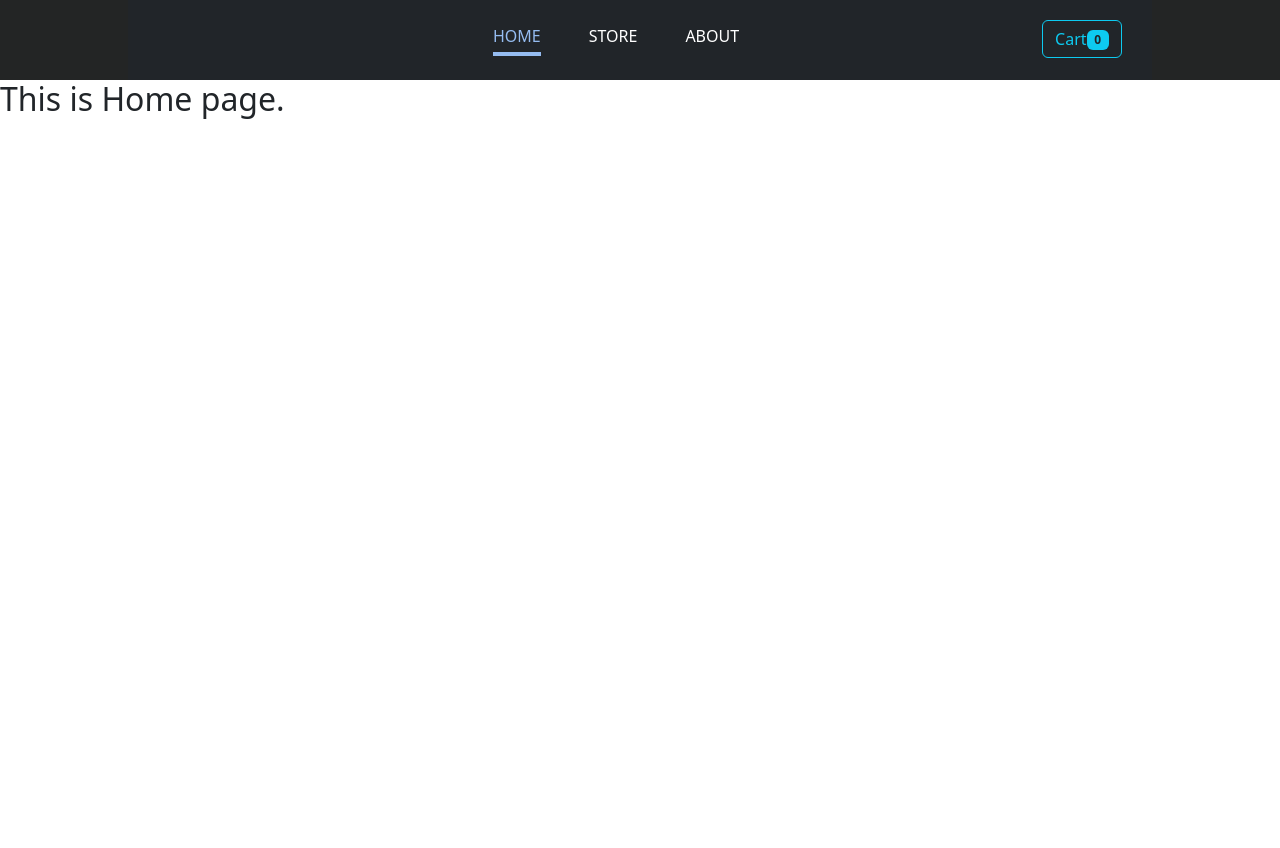
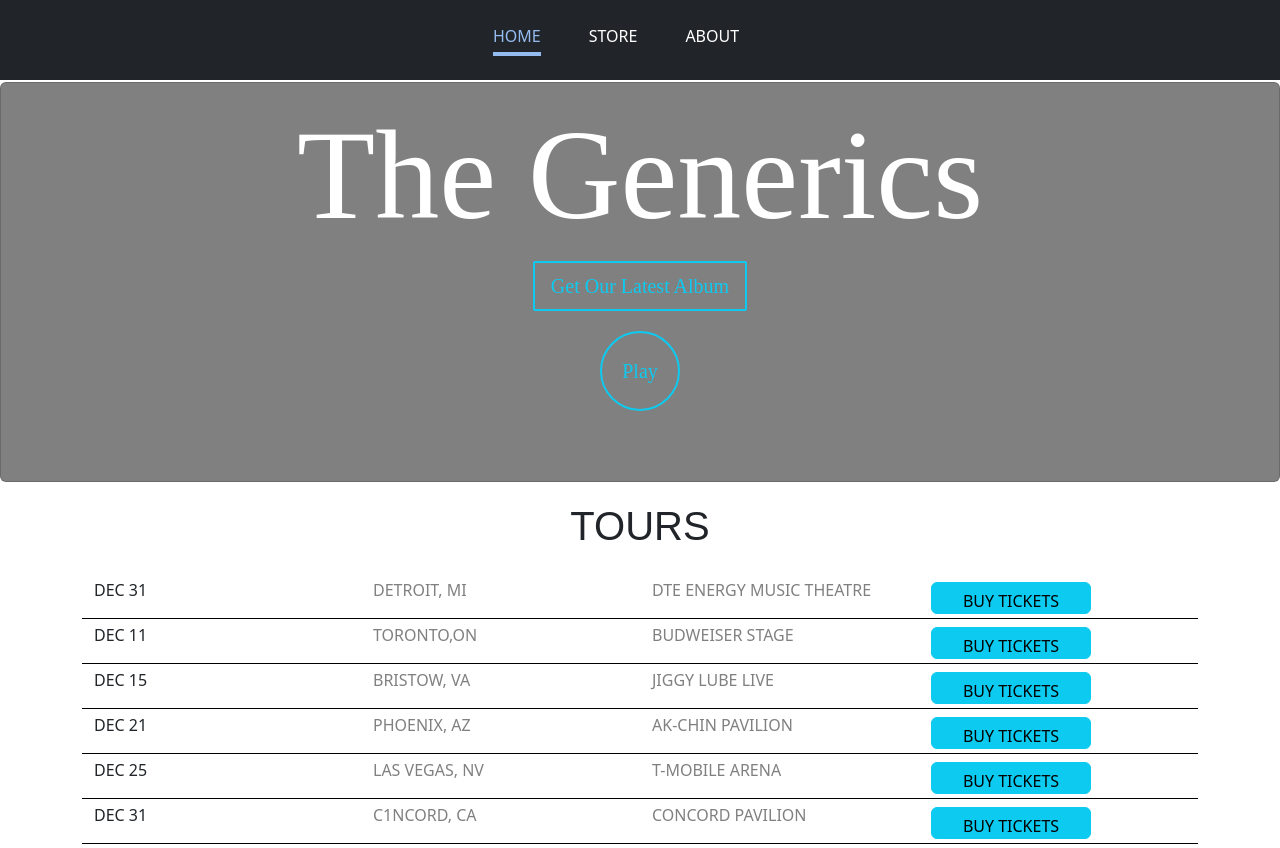
Before and after one commit to Varsha0095/react-bootstrap-ecom, a React (Create React App) app: page /home in a window 1280 px wide. Before the commit the page ends 800 px from the top, so only its background shows below. Built offline with nearby package versions, Linux system fonts and the light colour scheme.

Commit message:
task-5 (Home Page Added)

```diff
--- a/src/App.js
+++ b/src/App.js
@@ -34,7 +34,6 @@ let App = (props) => {
   return (
     <>
       {show && <Cart onHide={handleClose} onRemove={onRemove} />}
-      <MainHeader onShow={handleShow} />
       <main>
       <Route path="/about">
         <About />
@@ -43,6 +42,7 @@ let App = (props) => {
         <Home />
       </Route>
       <Route path='/store'>
+      <MainHeader onShow={handleShow} />
       <CardForm onAddToCart={addToCartHandler} onShow={handleShow} />
       </Route>
       </main>
--- a/src/components/MainHeader.module.css
+++ b/src/components/MainHeader.module.css
@@ -2,7 +2,7 @@
     width: 100%;
     height: 5rem;
     background-color: #232525;
-    padding: 0 10%;
+    padding: 0 0;
   }
 
   .header nav {
@@ -36,3 +36,31 @@
     padding-bottom: 0.25rem;
     border-bottom: 4px solid #95bcf0;
   }
+
+  /* .header button {
+    cursor: pointer;
+    display: block;
+    border: 2px solid #56CCF2;
+    border-radius: 50%;
+    padding: 20px;
+    font-size: 30px;
+    font-weight: 200;
+    margin: 20px auto;
+    background: inherit;
+    color: #56CCF2;
+
+  }
+
+  .header btn{
+    display: block;
+    border: 1px solid #56CCF2;
+    border-radius: 0%;
+    padding: 15px 30px;
+    font-size: 23px;
+    font-weight: 200;
+    margin: 10px auto;
+    background: inherit;
+    cursor: pointer;
+    color: white;
+
+  } */
--- a/src/components/Pages/About.js
+++ b/src/components/Pages/About.js
@@ -1,5 +1,24 @@
+import { Navbar, Nav } from "react-bootstrap";
+import { NavLink } from "react-router-dom";
+import classes from '../MainHeader.module.css';
+
 const About = () => {
   return (
+    <><header className={classes.header}>
+    <Navbar className="justify-content-center" bg="dark" variant="dark">
+      <Nav>
+        <NavLink activeClassName={classes.active} to="/home" className="me-5">
+          HOME
+        </NavLink>
+        <NavLink activeClassName={classes.active} to="/store" className="me-5">
+          STORE
+        </NavLink>
+        <NavLink activeClassName={classes.active} to="/about" className="me-5">
+          ABOUT
+        </NavLink>
+      </Nav>
+    </Navbar>
+    </header>
     <div>
       <h1
         style={{ textAlign: "center", fontFamily: "fantasy", padding: "20px" }}
@@ -29,6 +48,7 @@ const About = () => {
         Him whom something large cisterns.
       </p>
     </div>
+    </>
   );
 };
 
--- /dev/null
+++ b/src/components/Pages/Home.css
@@ -0,0 +1,19 @@
+.album-Btn {
+    border: "2px solid";
+    cursor: "pointer";
+    border-radius: "2px 2px";
+    font-style: "5px bold";
+}
+
+.playBtn {
+    cursor: pointer;
+    display: block;
+    border: 2px solid #56CCF2;
+    border-radius: 50%;
+    padding: 20px;
+    font-size: 30px;
+    font-weight: 200;
+    margin: 20px auto;
+    background: inherit;
+    color: #56CCF2;
+}
--- a/src/components/Pages/Home.js
+++ b/src/components/Pages/Home.js
@@ -1,9 +1,86 @@
+import { Navbar, Nav, Card, Button } from "react-bootstrap";
+import { NavLink } from "react-router-dom";
+import HomeBody from "./HomeBody";
+import classes from "../MainHeader.module.css";
+import "./Home.css";
+
 const Home = () => {
-    return(
-        <div>
-            <h2>This is Home page.</h2>
-        </div>
-    )
+  return (
+    <>
+      <header className={classes.header}>
+        <Navbar className="justify-content-center" bg="dark" variant="dark">
+          <Nav>
+            <NavLink
+              activeClassName={classes.active}
+              to="/home"
+              className="me-5"
+            >
+              HOME
+            </NavLink>
+            <NavLink
+              activeClassName={classes.active}
+              to="/store"
+              className="me-5"
+            >
+              STORE
+            </NavLink>
+            <NavLink
+              activeClassName={classes.active}
+              to="/about"
+              className="me-5"
+            >
+              ABOUT
+            </NavLink>
+          </Nav>
+        </Navbar>
+        </header>
+        <Card
+          style={{
+            height: "25rem",
+            backgroundColor: "#808080",
+            marginTop: "2px",
+          }}
+        >
+          <Card.Body
+            style={{
+              color: "white",
+              textAlign: "center",
+              fontFamily: "timesnewroman",
+            }}
+          >
+            <h1 style={{ fontSize: "8rem" }}>The Generics</h1>
+            <Button
+              variant="outline-info"
+              size="lg"
+              style={{
+                border: "2px solid",
+                cursor: "pointer",
+                borderRadius: "2px 2px",
+                fontStyle: "5px bold",
+              }}
+            >
+              Get Our Latest Album
+            </Button>
+            <Button
+              variant="outline-info"
+              size="lg"
+              style={{
+                display: "block",
+                borderRadius: "50%",
+                height: "5rem",
+                width: "5rem",
+                border: "2px solid",
+                margin: "20px auto",
+                cursor: "pointer",
+              }}
+            >
+              Play
+            </Button>
+          </Card.Body>
+        </Card>
+        <HomeBody />
+    </>
+  );
 };
 
 export default Home;
--- /dev/null
+++ b/src/components/Pages/HomeBody.js
@@ -0,0 +1,43 @@
+import { Button, Container, Row, Col } from "react-bootstrap"
+
+const HomeBody = () => {
+    return(
+        <Container>
+            <h1 style={{textAlign: 'center', fontFamily: "fantasy", padding: '20px'}}>TOURS</h1>
+            <div>
+                <Row style={{borderBottom: '1px solid black', margin: '4px auto'}}>
+                    <Col><span>DEC 31</span></Col>
+                    <Col><span style={{color: 'gray'}}>DETROIT, MI</span></Col>
+                    <Col><span style={{color: 'gray'}}>DTE ENERGY MUSIC THEATRE</span></Col>
+                    <Col><Button variant="info" style={{margin: '4px auto' , height: '2rem', width: '10rem'}}>BUY TICKETS</Button></Col>
+                </Row><Row style={{borderBottom: '1px solid black', margin: '4px auto'}}>
+                    <Col><span>DEC 11</span></Col>
+                    <Col><span style={{color: 'gray'}}>TORONTO,ON</span></Col>
+                    <Col><span style={{color: 'gray'}}>BUDWEISER STAGE</span></Col>
+                    <Col><Button variant="info" style={{margin: '4px auto' , height: '2rem', width: '10rem'}}>BUY TICKETS</Button></Col>
+                </Row><Row style={{borderBottom: '1px solid black', margin: '4px auto'}}>
+                    <Col><span>DEC 15</span></Col>
+                    <Col><span style={{color: 'gray'}}>BRISTOW, VA</span></Col>
+                    <Col><span style={{color: 'gray'}}>JIGGY LUBE LIVE</span></Col>
+                    <Col><Button variant="info" style={{margin: '4px auto' , height: '2rem', width: '10rem'}}>BUY TICKETS</Button></Col>
+                </Row><Row style={{borderBottom: '1px solid black', margin: '4px auto'}}>
+                    <Col><span>DEC 21</span></Col>
+                    <Col><span style={{color: 'gray'}}>PHOENIX, AZ</span></Col>
+                    <Col><span style={{color: 'gray'}}>AK-CHIN PAVILION</span></Col>
+                    <Col><Button variant="info" style={{margin: '4px auto' , height: '2rem', width: '10rem'}}>BUY TICKETS</Button></Col>
+                </Row><Row style={{borderBottom: '1px solid black', margin: '4px auto'}}>
+                    <Col><span>DEC 25</span></Col>
+                    <Col><span style={{color: 'gray'}}>LAS VEGAS, NV</span></Col>
+                    <Col><span style={{color: 'gray'}}>T-MOBILE ARENA</span></Col>
+                    <Col><Button variant="info" style={{margin: '4px auto' , height: '2rem', width: '10rem'}}>BUY TICKETS</Button></Col>
+                </Row><Row style={{borderBottom: '1px solid black', margin: '4px auto'}}>
+                    <Col><span>DEC 31</span></Col>
+                    <Col><span style={{color: 'gray'}}>C1NCORD, CA</span></Col>
+                    <Col><span style={{color: 'gray'}}>CONCORD PAVILION</span></Col>
+                    <Col><Button variant="info" style={{margin: '4px auto' , height: '2rem', width: '10rem'}}>BUY TICKETS</Button></Col>
+                </Row></div>
+        </Container>
+    )
+}
+
+export default HomeBody;
```
